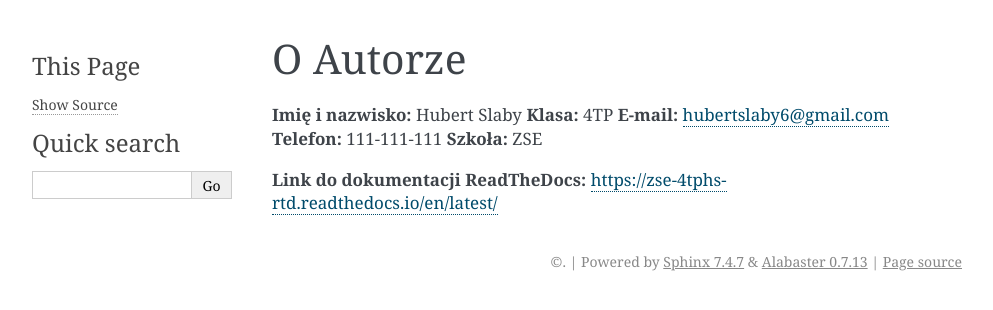
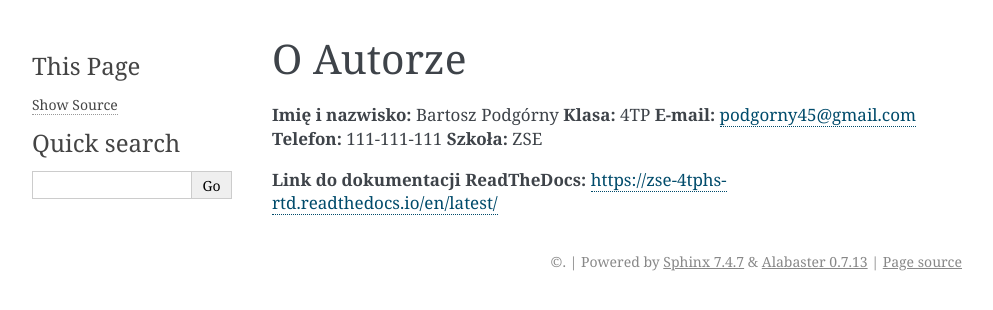
Before and after one commit to bartoszpodgorny2137/zse-4TpBP-rtd, a Sphinx documentation site: the page built from docs/autor.rst, in a window 1280 px wide. Shown: the top 310 px of the page, without its empty margins (148-1141 px from the left). Built offline with Sphinx 7.4.7, drawn with Linux system fonts in a browser that asks for light colours.

Commit message:
Update autor.rst

```diff
--- a/docs/autor.rst
+++ b/docs/autor.rst
@@ -1,9 +1,9 @@
 O Autorze
 =========
 
-**Imię i nazwisko:** Hubert Slaby
+**Imię i nazwisko:** Bartosz Podgórny
 **Klasa:** 4TP
-**E-mail:** hubertslaby6@gmail.com
+**E-mail:** podgorny45@gmail.com
 **Telefon:** 111-111-111
 **Szkoła:** ZSE
 
```
